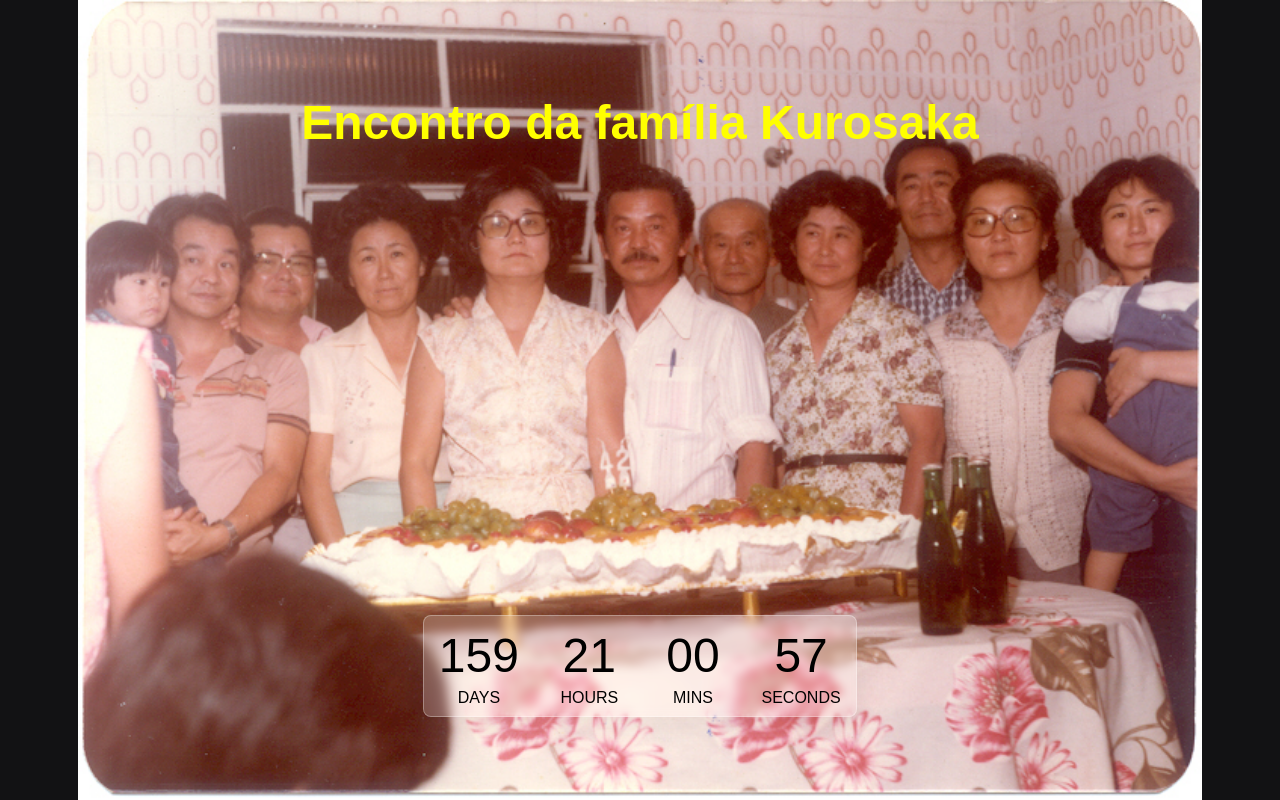
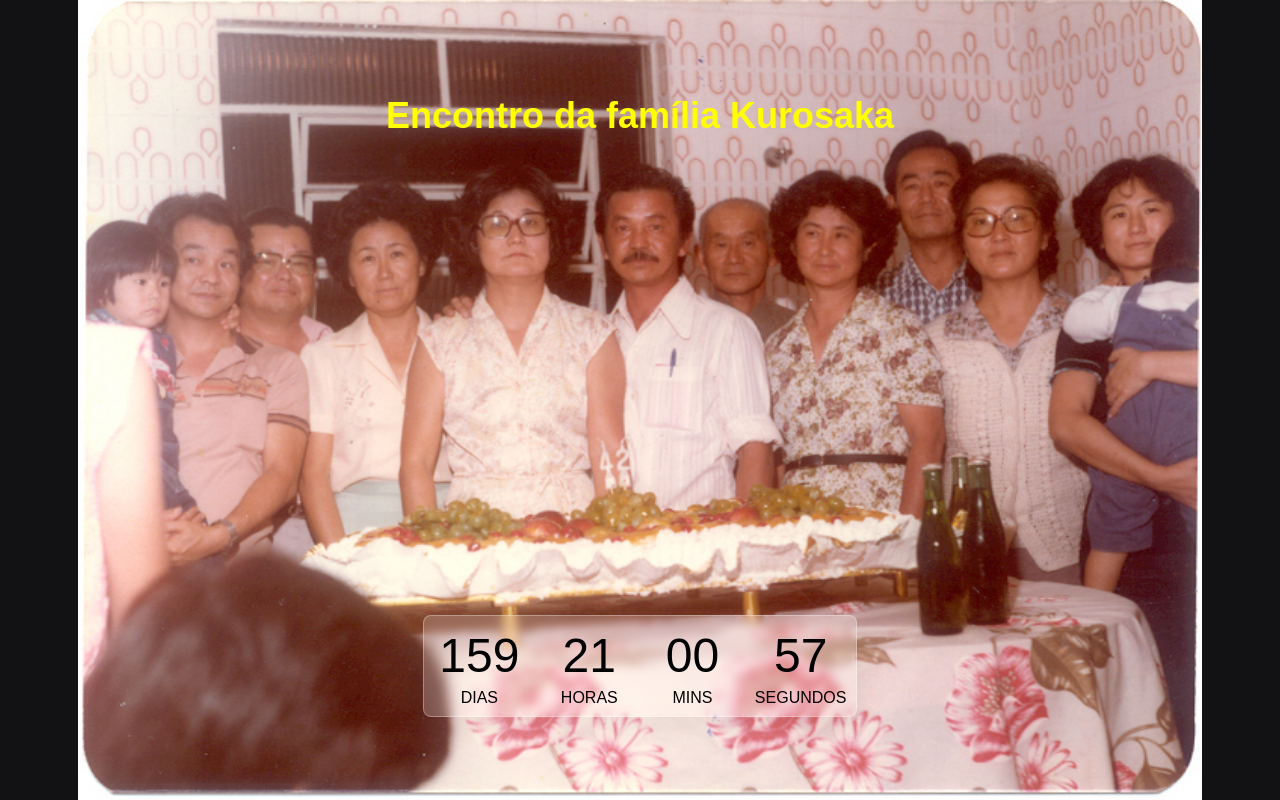
Before and after one commit to felipekejo/countdown, a Next.js app: page / in a window 1280 px wide. Built offline with nearby package versions, Linux system fonts and the light colour scheme.

Commit message:
fixed translation

```diff
--- a/src/Components/Countdown/styles.ts
+++ b/src/Components/Countdown/styles.ts
@@ -11,7 +11,7 @@ margin-top: 15vh;
 
 h1{
   text-align: center;
-  font-size:48px;
+  font-size:36px;
   color:#ffff00;
   /* margin: 10vh 0 45vh 0; */
 }
--- a/src/Components/ShowCounter/index.tsx
+++ b/src/Components/ShowCounter/index.tsx
@@ -22,13 +22,13 @@ export function ShowCounter({ icon, targetDate,timeZone }:ShowCounterProps){
   return (
     <Container>
       <Content>
-        <DateTimeDisplay value={days} type={'Days'}/>
+        <DateTimeDisplay value={days} type={'Dias'}/>
 
-        <DateTimeDisplay value={hours} type={'Hours'} />
+        <DateTimeDisplay value={hours} type={'Horas'} />
 
         <DateTimeDisplay value={minutes} type={'Mins'} />
 
-        <DateTimeDisplay value={seconds} type={'Seconds'} />
+        <DateTimeDisplay value={seconds} type={'Segundos'} />
       </Content>
     </Container>
   );
```
